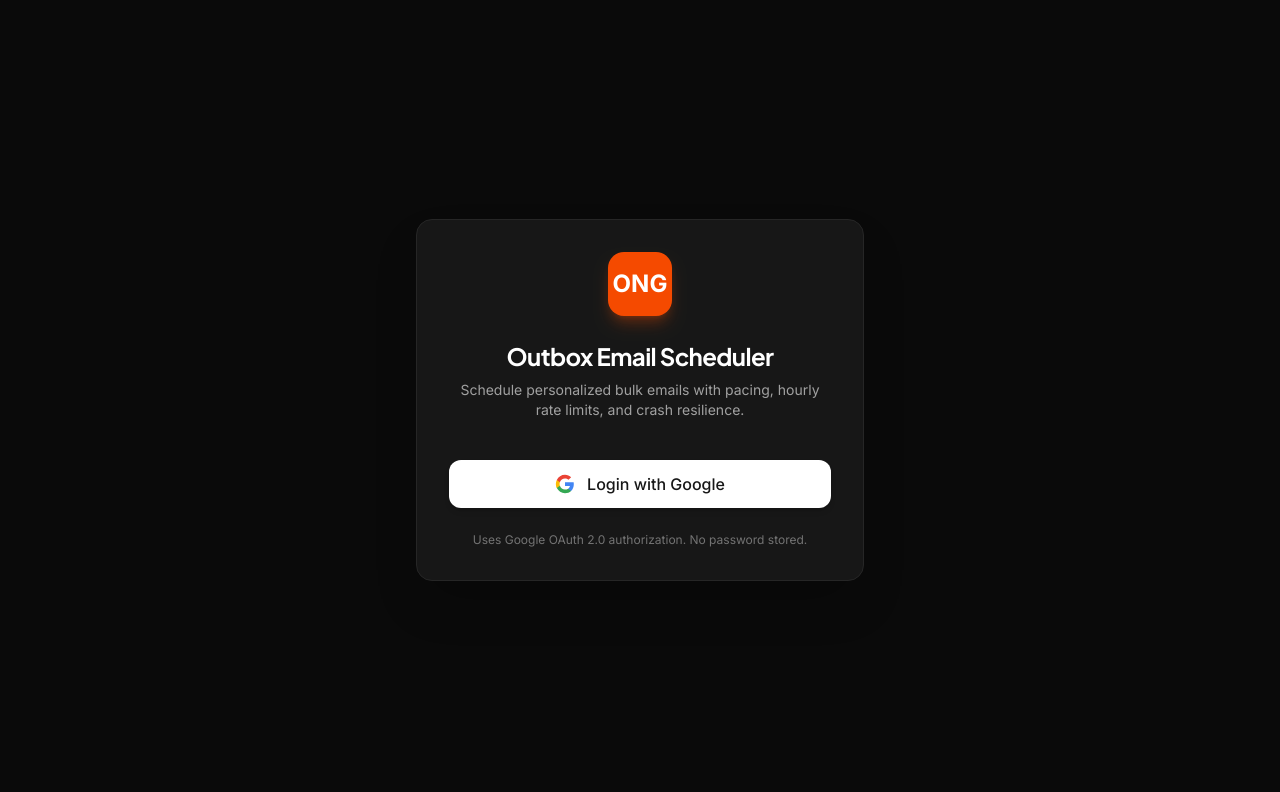
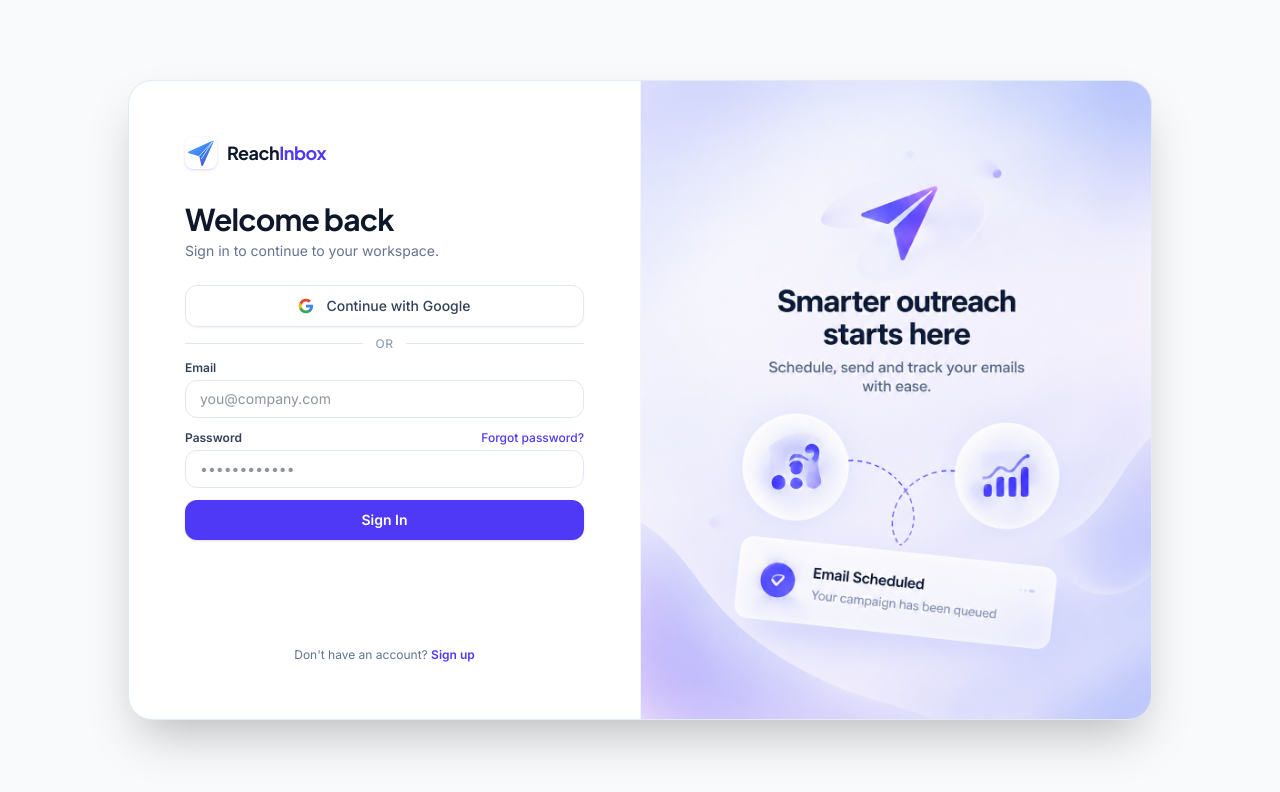
Before and after one commit to CodeXdhruv/outly, a React (Vite) app in the folder frontend/: page /login in a window 1280 px wide. Shown: the top 792 px of the page. Built offline with nearby package versions, Linux system fonts and the light colour scheme; no server answers.

Commit message:
feat(auth): refine LoginPage styling with Google OAuth CTA

```diff
--- a/frontend/src/pages/LoginPage.tsx
+++ b/frontend/src/pages/LoginPage.tsx
@@ -1,34 +1,56 @@
-import React from 'react';
-import { useAuth } from '../hooks/useAuth';
-import { Navigate } from 'react-router-dom';
+import React, { useState } from 'react';
+import { AlertCircle } from 'lucide-react';
+import authAsset from '../assets/auth_asset.webp';
+import logoSvg from '../assets/reachinbox-blue-favicon.svg';
 
 export const LoginPage: React.FC = () => {
-  const { isAuthenticated } = useAuth();
+  const [email, setEmail] = useState('');
+  const [password, setPassword] = useState('');
+  const [error] = useState<string | null>(null);
 
-  if (isAuthenticated) {
-    return <Navigate to="/scheduled" replace />;
-  }
+  const handleGoogleLogin = () => {
+    window.location.href = '/auth/google';
+  };
 
   return (
-    <div className="min-h-screen w-screen flex flex-col items-center justify-center bg-neutral-950 text-neutral-100 p-4">
-      <div className="w-full max-w-md bg-neutral-900 border border-neutral-800 rounded-2xl p-8 shadow-2xl text-center space-y-6">
-        <div className="inline-flex h-16 w-16 rounded-2xl bg-orange-600 items-center justify-center font-bold text-white text-2xl shadow-lg shadow-orange-600/30">
-          ONG
+    <div className="min-h-screen bg-[#F8FAFC] flex items-center justify-center p-4 sm:p-8 selection:bg-indigo-500 selection:text-white">
+      <div className="w-full max-w-5xl min-h-[640px] bg-white rounded-3xl shadow-2xl border border-slate-200/90 overflow-hidden grid grid-cols-1 md:grid-cols-2">
+        {/* Left: Login Form */}
+        <div className="p-10 sm:p-14 flex flex-col justify-between">
+          <div>
+            <div className="flex items-center gap-2.5 mb-8">
+              <img
+                src={logoSvg}
+                alt="ReachInbox"
+                className="w-8 h-8 rounded-lg shadow-sm shadow-indigo-500/20"
+              />
+              <span className="font-display font-bold text-lg text-slate-900 tracking-tight">
+                Reach<span className="text-indigo-600">Inbox</span>
+              </span>
             </div>
 
-        <div>
-          <h1 className="text-2xl font-bold tracking-tight text-white">Outbox Email Scheduler</h1>
-          <p className="text-sm text-neutral-400 mt-2">
-            Schedule personalized bulk emails with pacing, hourly rate limits, and crash resilience.
+            <h1 className="font-display font-bold text-2xl sm:text-3xl text-slate-900 tracking-tight">
+              Welcome back
+            </h1>
+            <p className="mt-1 text-sm text-slate-500">
+              Sign in to continue to your workspace.
             </p>
+
+            {error && (
+              <div className="mt-4 p-3 rounded-xl bg-rose-50 border border-rose-200 text-rose-700 text-xs flex items-center gap-2">
+                <AlertCircle className="w-4 h-4 shrink-0" />
+                <span>{error}</span>
               </div>
+            )}
 
-        <div className="pt-4">
-          <a
-            href="/auth/google"
-            className="w-full inline-flex items-center justify-center gap-3 py-3 px-4 rounded-xl bg-white hover:bg-neutral-100 active:bg-neutral-200 text-neutral-900 font-medium shadow-md transition-all cursor-pointer"
+            {/* Google OAuth Button */}
+            <div className="mt-6 space-y-3">
+              <button
+                type="button"
+                onClick={handleGoogleLogin}
+                className="w-full flex items-center justify-center gap-3 py-2.5 px-4 rounded-xl border border-slate-200 hover:bg-slate-50 text-slate-700 font-medium text-sm transition-all shadow-xs cursor-pointer"
               >
-            <svg className="w-5 h-5" viewBox="0 0 24 24">
+                <svg className="w-4 h-4" viewBox="0 0 24 24">
                   <path
                     fill="#4285F4"
                     d="M22.56 12.25c0-.78-.07-1.53-.2-2.25H12v4.26h5.92c-.26 1.37-1.04 2.53-2.21 3.31v2.77h3.57c2.08-1.92 3.28-4.74 3.28-8.09z"
@@ -46,13 +68,65 @@
                     d="M12 5.38c1.62 0 3.06.56 4.21 1.64l3.15-3.15C17.45 2.09 14.97 1 12 1 7.7 1 3.99 3.47 2.18 7.06l3.66 2.84c.87-2.6 3.3-4.52 6.16-4.52z"
                   />
                 </svg>
-            <span>Login with Google</span>
-          </a>
+                <span>Continue with Google</span>
+              </button>
+
+              <div className="relative my-4 flex items-center justify-center">
+                <div className="border-t border-slate-200 w-full" />
+                <span className="bg-white px-3 text-xs text-slate-400 font-medium uppercase tracking-wider absolute">
+                  or
+                </span>
               </div>
 
-        <p className="text-xs text-neutral-500">
-          Uses Google OAuth 2.0 authorization. No password stored.
-        </p>
+              {/* Email Form mock */}
+              <form onSubmit={(e) => { e.preventDefault(); handleGoogleLogin(); }} className="space-y-3">
+                <div>
+                  <label className="block text-xs font-semibold text-slate-700 mb-1">Email</label>
+                  <input
+                    type="email"
+                    value={email}
+                    onChange={(e) => setEmail(e.target.value)}
+                    placeholder="you@company.com"
+                    className="w-full px-3.5 py-2 text-sm rounded-xl border border-slate-200 focus:outline-none focus:ring-2 focus:ring-indigo-500/20 focus:border-indigo-600 transition-all text-slate-800"
+                  />
+                </div>
+                <div>
+                  <div className="flex justify-between items-center mb-1">
+                    <label className="block text-xs font-semibold text-slate-700">Password</label>
+                    <a href="#" className="text-xs text-indigo-600 hover:text-indigo-700 font-medium">Forgot password?</a>
+                  </div>
+                  <input
+                    type="password"
+                    value={password}
+                    onChange={(e) => setPassword(e.target.value)}
+                    placeholder="••••••••••••"
+                    className="w-full px-3.5 py-2 text-sm rounded-xl border border-slate-200 focus:outline-none focus:ring-2 focus:ring-indigo-500/20 focus:border-indigo-600 transition-all text-slate-800"
+                  />
+                </div>
+                <button
+                  type="submit"
+                  className="w-full py-2.5 px-4 rounded-xl bg-indigo-600 hover:bg-indigo-700 text-white font-semibold text-sm shadow-sm transition-all cursor-pointer"
+                >
+                  Sign In
+                </button>
+              </form>
+            </div>
+          </div>
+
+          <div className="mt-8 text-center text-xs text-slate-500">
+            Don't have an account?{' '}
+            <a href="#" className="text-indigo-600 hover:underline font-semibold">Sign up</a>
+          </div>
+        </div>
+
+        {/* Right: Actual Asset Illustration Image */}
+        <div className="hidden md:flex flex-col justify-center items-center bg-slate-50/50 border-l border-slate-100 overflow-hidden relative">
+          <img
+            src={authAsset}
+            alt="ReachInbox Smarter Outreach"
+            className="w-full h-full object-cover object-center"
+          />
+        </div>
       </div>
     </div>
   );
```
Lines whose indentation alone changed are shown as unchanged.
